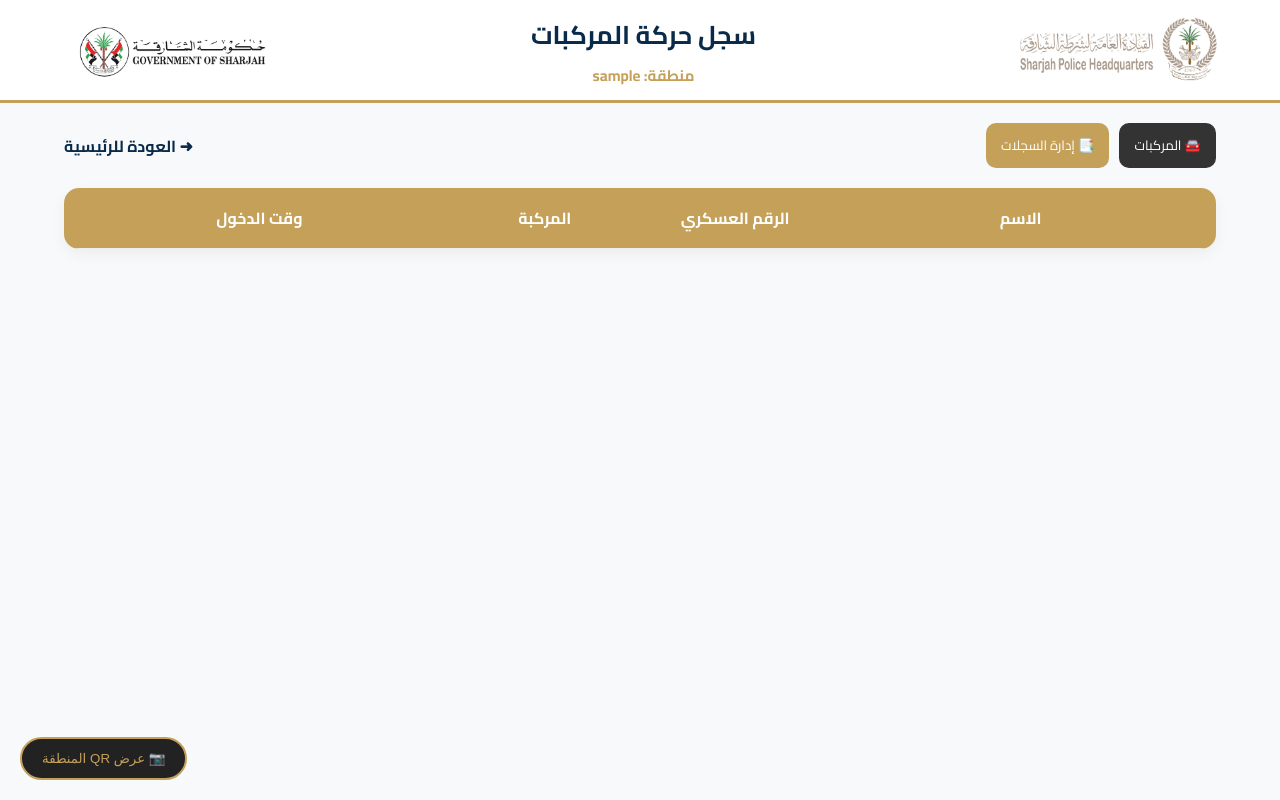
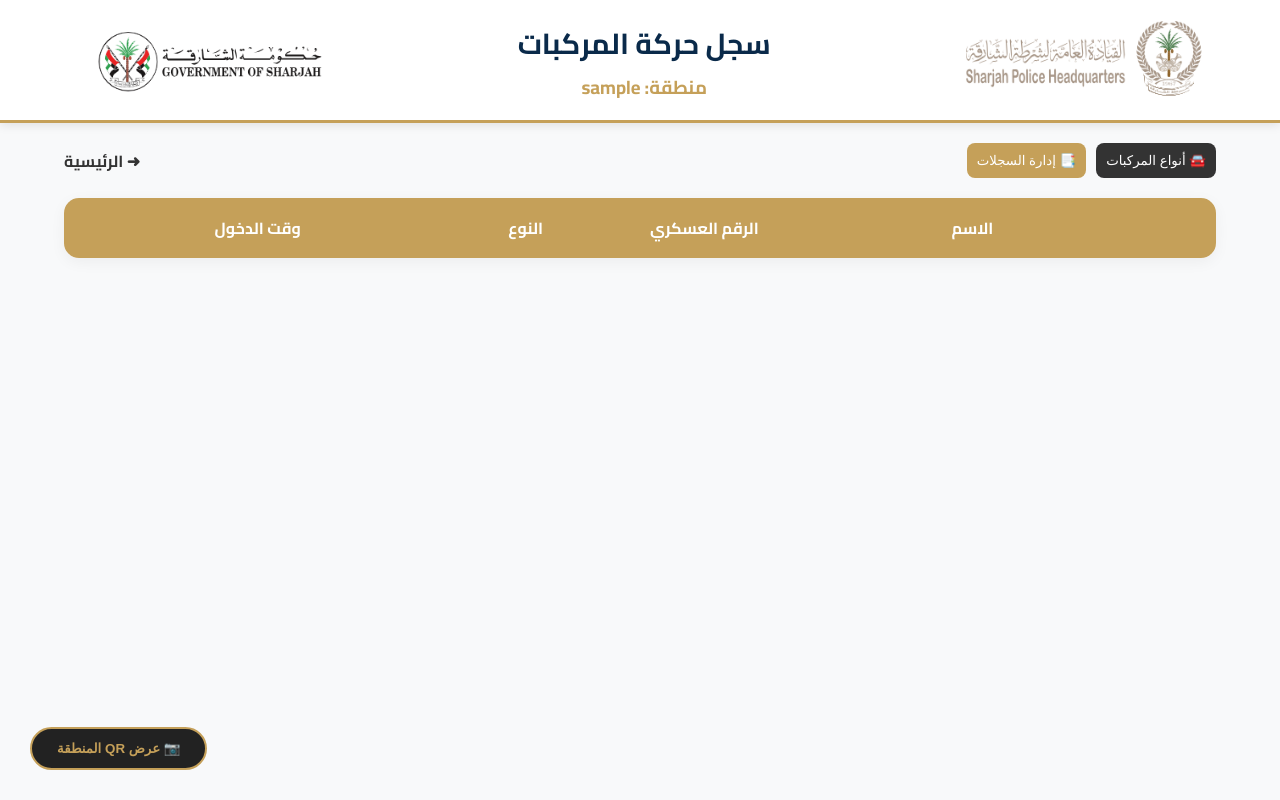
Before and after one commit to Mohammed-Alzahmi/vehicle-tracker-v2, a Flask app: a page that uses templates/region_details.html in a window 1280 px wide. Run offline with Flask 3, Linux system fonts and the light colour scheme.

Commit message:
add pytz

```diff
--- a/static/script.js
+++ b/static/script.js
@@ -1,28 +1,79 @@
-function enableAdminMode() {
-    const body = document.getElementById('pageBody');
-    const controls = document.getElementById('adminControls');
-    const checks = document.querySelectorAll('.record-check');
+let currentOldName = "";
 
-    const isActive = body.classList.toggle('admin-mode');
-    controls.style.display = isActive ? 'flex' : 'none';
-    checks.forEach(c => c.style.display = isActive ? 'block' : 'none');
+function toggleMenu(region, event) {
+    event.stopPropagation(); // يمنع دخول الصفحة عند الضغط على النقاط
+    document.querySelectorAll('.menu').forEach(m => { if(m.id !== 'menu-'+region) m.classList.remove('show'); });
+    document.getElementById('menu-' + region).classList.toggle('show');
 }
 
+window.onclick = () => document.querySelectorAll('.menu').forEach(m => m.classList.remove('show'));
+
+function deleteRegion(name, event) {
+    event.stopPropagation();
+    if (confirm("حذف منطقة " + name + "؟")) {
+        fetch("/delete-region", { method: "POST", headers: {"Content-Type": "application/json"}, body: JSON.stringify({name: name}) }).then(() => location.reload());
+    }
+}
+
+// وظائف التعديل الجديدة
+function openEditModal(oldName, event) {
+    event.stopPropagation();
+    currentOldName = oldName;
+    document.getElementById('editRegionInput').value = oldName;
+    document.getElementById('customEditModal').style.display = 'flex';
+}
+
+function closeEditModal() {
+    document.getElementById('customEditModal').style.display = 'none';
+}
+
+function saveRegionEdit() {
+    let newName = document.getElementById('editRegionInput').value;
+    if (newName && newName !== currentOldName) {
+        fetch("/edit-region", {
+            method: "POST",
+            headers: {"Content-Type": "application/json"},
+            body: JSON.stringify({old: currentOldName, new: newName})
+        }).then(() => location.reload());
+    } else {
+        closeEditModal();
+    }
+}
+
+// باقي الوظائف (إدارة السجلات والباركود)
+function enableAdminMode() {
+    const checks = document.querySelectorAll('.record-check');
+    const controls = document.getElementById('adminControls');
+    const isHidden = controls.style.display === 'none' || controls.style.display === '';
+    controls.style.display = isHidden ? 'flex' : 'none';
+    checks.forEach(c => c.style.display = isHidden ? 'block' : 'none');
+}
+function selectAllRecords() { document.querySelectorAll('.record-check').forEach(c => c.checked = true); }
+function deleteSelected() {
+    const ids = Array.from(document.querySelectorAll('.record-check:checked')).map(c => c.value);
+    if(ids.length > 0 && confirm("حذف المحدد؟")) {
+        fetch("/delete-records", { method: "POST", headers: {"Content-Type": "application/json"}, body: JSON.stringify({region: CURRENT_REGION, ids: ids}) }).then(() => location.reload());
+    }
+}
 function openQR(region) {
     const url = window.location.origin + "/register/" + encodeURIComponent(region);
-    const qrImgUrl = "https://api.qrserver.com/v1/create-qr-code/?size=200x200&data=" + url;
-    document.getElementById("qrPlaceholder").innerHTML = `<img src="${qrImgUrl}" id="qrImg" style="width:200px;">`;
+    document.getElementById("qrFrame").src = "https://api.qrserver.com/v1/create-qr-code/?size=200x200&data=" + url;
     document.getElementById("qrUrlText").innerText = url;
     document.getElementById("qrModal").style.display = "flex";
 }
-
+function copyQRLink() { navigator.clipboard.writeText(document.getElementById("qrUrlText").innerText); alert("تم النسخ!"); }
 function printQR() {
-    window.print(); // بيطبع الباركود والاسم بس لأننا عدلنا الـ CSS @media print
+    const content = document.getElementById('printableQR').innerHTML;
+    const win = window.open('', '', 'height=600,width=400');
+    win.document.write('<html><head><style>body{font-family:Cairo;text-align:center;padding:20px} iframe{width:200px;height:200px;border:none}</style></head><body>' + content + '</body></html>');
+    win.document.close();
+    setTimeout(() => { win.print(); win.close(); }, 500);
 }
-
-// دالة تحديد الكل
-function selectAllRecords() {
-    const checks = document.querySelectorAll('.record-check');
-    const allChecked = Array.from(checks).every(c => c.checked);
-    checks.forEach(c => c.checked = !allChecked);
+function openCarModal() { document.getElementById('carModal').style.display = 'flex'; }
+function addCar() {
+    const val = document.getElementById('newCarInput').value;
+    if(val) manageCar('add', val);
 }
+function manageCar(action, value) {
+    fetch("/manage-cars", { method: "POST", headers: {"Content-Type": "application/json"}, body: JSON.stringify({action: action, value: value}) }).then(() => location.reload());
+}
--- a/static/style.css
+++ b/static/style.css
@@ -2,74 +2,86 @@
 
 :root { --primary: #0a2a4a; --accent: #c5a059; --bg: #f8f9fa; --danger: #dc3545; }
 
-body { font-family: 'Cairo', sans-serif; background: var(--bg); margin: 0; direction: rtl; overflow-x: hidden; }
+body { font-family: 'Cairo', sans-serif; background: var(--bg); margin: 0; direction: rtl; }
 
-/* هيدر تكييفي بالكامل - يحل مشكلة التداخل في التلفون */
+/* هيدر مطور ورسبونسف */
 header {
     background: white;
-    padding: 10px 4%;
+    padding: 15px 5%;
     display: flex;
     justify-content: space-between;
     align-items: center;
     border-bottom: 3px solid var(--accent);
-    gap: 10px;
-    min-height: 80px;
+    box-shadow: 0 2px 10px rgba(0,0,0,0.1);
 }
-header img { height: clamp(40px, 10vw, 75px); width: auto; }
-
-.header-text { flex: 1; text-align: center; min-width: 0; }
+header img {
+    height: clamp(60px, 10vw, 90px); /* حجم متوسط ورسبونسف */
+    width: auto;
+}
+.header-text { text-align: center; }
 .header-text h2 {
     margin: 0;
     color: var(--primary);
-    font-size: clamp(0.85rem, 4vw, 1.6rem); /* يصغر ويصغر لين يناسب الشاشة */
-    white-space: nowrap;
+    font-size: clamp(1.2rem, 4vw, 1.8rem); /* عنوان كبير */
 }
 .header-text p {
-    margin: 2px 0 0 0;
-    color: var(--accent);
-    font-size: clamp(0.65rem, 2.5vw, 0.95rem);
-    font-weight: bold;
+    margin: 5px 0 0 0;
+    color: var(--accent); /* لون ذهبي */
+    font-size: clamp(0.8rem, 2.5vw, 1rem); /* أصغر نتفة */
+    font-weight: 600;
 }
 
-/* حل مشكلة اللنك اللي طالع برا المودال */
-.qr-link-box {
-    background: #f0f0f0;
-    padding: 10px;
-    border-radius: 8px;
-    font-size: 0.7rem;
-    margin: 15px 0;
-    word-break: break-all; /* يخلي اللنك ينكسر وينزل سطر جديد */
-    color: #666;
-    border: 1px solid #ddd;
+/* حقل الإضافة */
+.add-region-container { max-width: 600px; margin: 30px auto; display: flex; padding: 0 20px; }
+.add-region-container input { flex: 1; padding: 15px; border: 2px solid #ddd; border-radius: 0 12px 12px 0; outline: none; font-family: 'Cairo'; }
+.add-region-container button { padding: 15px 25px; background: var(--primary); color: white; border: none; border-radius: 12px 0 0 12px; cursor: pointer; font-weight: bold; }
+
+/* كروت المناطق - الكرت كامل قابل للضغط */
+.regions-grid { display: grid; grid-template-columns: repeat(auto-fill, minmax(280px, 1fr)); gap: 20px; padding: 20px 5%; }
+.region-card {
+    background: white;
+    border-radius: 15px;
+    box-shadow: 0 4px 15px rgba(0,0,0,0.05);
+    position: relative;
+    border: 1px solid #eee;
+    text-align: center;
+    padding: 50px 20px;
+    cursor: pointer;
+    transition: 0.3s;
+}
+.region-card:hover { transform: translateY(-5px); box-shadow: 0 8px 25px rgba(0,0,0,0.1); }
+.region-title {
+    font-size: 1.8rem;
+    font-weight: 700;
+    color: var(--primary);
+    text-decoration: none;
+    display: inline-block;
+    padding-bottom: 5px;
+    border-bottom: 3px solid var(--accent);
 }
 
-/* جدول السجلات - إزالة الفراغ */
-.records-table-row {
-    display: grid;
-    grid-template-columns: 2fr 1fr 1fr 2fr; /* الحالة العادية: الاسم يبدأ من الطرف */
-    align-items: center;
-    text-align: center;
-    padding: 15px 5px;
-    border-bottom: 1px solid #eee;
-    transition: 0.3s ease;
+/* المنيو (الثلاث نقاط) - منع انتشار الضغط */
+.dots-container {
+    position: absolute;
+    top: 15px;
+    left: 15px;
+    cursor: pointer;
+    padding: 10px;
+    z-index: 10;
 }
+.menu { display: none; position: absolute; top: 45px; left: 15px; background: white; border-radius: 8px; box-shadow: 0 5px 20px rgba(0,0,0,0.15); z-index: 100; }
+.menu.show { display: block; }
+.menu button { display: block; width: 110px; padding: 12px; border: none; background: none; font-family: 'Cairo'; text-align: right; cursor: pointer; }
 
-/* وضع الإدارة - يظهر الفراغ فقط هنا للتشيك بوكس */
-.admin-mode .records-table-row {
-    grid-template-columns: 45px 2fr 1fr 1fr 2fr;
-}
+/* مودال التعديل الاحترافي */
+.edit-modal { display: none; position: fixed; inset: 0; background: rgba(0,0,0,0.7); align-items: center; justify-content: center; z-index: 2000; }
+.edit-content { background: white; padding: 30px; border-radius: 20px; width: 90%; max-width: 400px; text-align: center; }
+.edit-content input { width: 100%; padding: 12px; margin: 20px 0; border: 1px solid #ddd; border-radius: 10px; font-family: 'Cairo'; text-align: center; font-size: 1.1rem; }
 
-.record-check { display: none; }
-.admin-mode .record-check { display: block; margin: 0 auto; }
-
-/* لون النوع (المركبة) أسود */
-.type-link { color: black !important; text-decoration: none; font-weight: 600; }
-
-/* باقي التنسيقات ثابتة */
-.container { padding: 20px 5%; }
-.regions-grid { display: grid; grid-template-columns: repeat(auto-fill, minmax(280px, 1fr)); gap: 20px; }
-.region-card { background: white; border-radius: 15px; padding: 40px 20px; position: relative; box-shadow: 0 4px 15px rgba(0,0,0,0.05); text-align: center; cursor: pointer; border: 1px solid #eee; }
-.region-title { font-size: 1.6rem; font-weight: 700; color: var(--primary); border-bottom: 3px solid var(--accent); display: inline-block; }
-.floating-qr { position: fixed; bottom: 20px; left: 20px; background: #222; color: var(--accent); border: 2px solid var(--accent); padding: 12px 20px; border-radius: 50px; cursor: pointer; z-index: 999; }
-.modal { display: none; position: fixed; inset: 0; background: rgba(0,0,0,0.6); align-items: center; justify-content: center; z-index: 1000; padding: 20px; }
-.qr-content { background: white; padding: 25px; border-radius: 20px; width: 100%; max-width: 350px; text-align: center; }
+/* صفحة السجلات وباقي الستايليات */
+.tag { color: #000 !important; font-weight: bold; }
+.record-check { display: none; transform: scale(1.3); }
+.admin-only-controls { display: none; gap: 10px; margin-bottom: 15px; justify-content: center; }
+.modal { display: none; position: fixed; inset: 0; background: rgba(0,0,0,0.6); align-items: center; justify-content: center; z-index: 1000; }
+.qr-content { background: white; padding: 25px; border-radius: 20px; text-align: center; width: 320px; }
+.floating-qr { position: fixed; bottom: 30px; left: 30px; background: #222; color: var(--accent); border: 2px solid var(--accent); padding: 12px 25px; border-radius: 50px; cursor: pointer; font-weight: bold; }
--- a/templates/region_details.html
+++ b/templates/region_details.html
@@ -2,124 +2,71 @@
 <html lang="ar" dir="rtl">
 <head>
     <meta charset="UTF-8">
-    <meta name="viewport" content="width=device-width, initial-scale=1.0">
-    <title>سجلات {{ region }}</title>
+    <title>{{ region }}</title>
     <link rel="stylesheet" href="{{ url_for('static', filename='style.css') }}">
 </head>
-<body id="pageBody">
+<body>
 <header>
     <img src="{{ url_for('static', filename='shj-gov.png') }}">
     <div class="header-text">
-        <h2>سجل حركة المركبات</h2>
-        <p>منطقة: {{ region }}</p>
+        <h2 style="margin:0;">سجل حركة المركبات</h2>
+        <h3 style="margin:0; color:var(--accent);">منطقة: {{ region }}</h3>
     </div>
     <img src="{{ url_for('static', filename='shj-police.png') }}">
 </header>
-
-<div class="container">
-    <div style="display: flex; justify-content: space-between; align-items: center; margin-bottom: 20px; flex-wrap: wrap; gap: 10px;">
+<div class="container" style="padding: 20px 5%;">
+    <div style="display: flex; justify-content: space-between; align-items: center; margin-bottom: 20px;">
         <div style="display: flex; gap: 10px;">
-            <button onclick="openCarModal()" style="background:#333; color:white; border:none; padding:10px 15px; border-radius:10px; cursor:pointer; font-family:'Cairo';">🚘 المركبات</button>
-            <button id="adminToggleBtn" onclick="toggleAdminMode()" style="background:var(--accent); color:white; border:none; padding:10px 15px; border-radius:10px; cursor:pointer; font-family:'Cairo';">📑 إدارة السجلات</button>
+            <button class="btn-main" style="background:#333; color:white; padding:10px; border-radius:8px; border:none; cursor:pointer;" onclick="openCarModal()">🚘 أنواع المركبات</button>
+            <button class="btn-main" id="toggleAdminBtn" style="background:var(--accent); color:white; padding:10px; border-radius:8px; border:none; cursor:pointer;" onclick="enableAdminMode()">📑 إدارة السجلات</button>
         </div>
-        <a href="/" style="text-decoration:none; color:var(--primary); font-weight:bold;">➜ العودة للرئيسية</a>
+        <div id="adminControls" class="admin-only-controls">
+            <button class="btn-main" style="background:#666; color:white; padding:10px; border-radius:8px; border:none;" onclick="selectAllRecords()">✅ تحديد الكل</button>
+            <button class="btn-main" style="background:var(--danger); color:white; padding:10px; border-radius:8px; border:none;" onclick="deleteSelected()">🗑️ حذف المحدد</button>
+        </div>
+        <a href="/" style="text-decoration:none; color:#333; font-weight:bold;">➜ الرئيسية</a>
     </div>
-
-    <div id="adminControls" style="display:none; margin-bottom:15px; text-align:center; background:#eee; padding:10px; border-radius:10px;">
-        <button onclick="selectAll()" style="margin-left:10px;">تحديد الكل</button>
-        <button onclick="deleteSelected()" style="background:var(--danger); color:white; border:none; padding:5px 15px; border-radius:5px;">حذف</button>
+    <div style="background: white; border-radius: 15px; overflow: hidden; box-shadow: 0 4px 15px rgba(0,0,0,0.05);">
+        <div style="display: grid; grid-template-columns: 50px 2fr 1fr 1fr 2fr; background: var(--accent); color: white; padding: 15px; font-weight: bold; text-align: center;">
+            <div></div><div>الاسم</div><div>الرقم العسكري</div><div>النوع</div><div>وقت الدخول</div>
+        </div>
+        {% for r in records %}
+        <div style="display: grid; grid-template-columns: 50px 2fr 1fr 1fr 2fr; padding: 15px; border-bottom: 1px solid #eee; text-align: center; align-items: center;">
+            <div><input type="checkbox" class="record-check" value="{{ r.id }}"></div>
+            <div style="font-weight: bold;">{{ r.name }}</div>
+            <div class="tag">{{ r.military_id }}</div>
+            <div style="color: #007bff;">{{ r.car_type }}</div>
+            <div style="font-size: 0.8rem; color: #666;">{{ r.time }}</div>
+        </div>
+        {% endfor %}
     </div>
-
-    <div style="background: white; border-radius: 15px; overflow: hidden; box-shadow: 0 5px 15px rgba(0,0,0,0.05);">
-        <div class="records-table-row" style="background: var(--accent); color: white; font-weight: bold;">
-            <div class="record-check"></div>
-            <div>الاسم</div>
-            <div>الرقم العسكري</div>
-            <div>المركبة</div> <div>وقت الدخول</div>
+</div>
+<button class="floating-qr" onclick="openQR('{{ region }}')">📷 عرض QR المنطقة</button>
+<div id="qrModal" class="modal">
+    <div class="qr-content" id="printableQR">
+        <h3 style="margin:0">رمز الدخول</h3>
+        <h4 style="color:var(--accent); margin: 5px 0 15px 0;">منطقة: {{ region }}</h4>
+        <iframe id="qrFrame" style="width:200px; height:200px; border:none;"></iframe>
+        <div class="qr-link-box" id="qrUrlText"></div>
+        <div style="display:flex; gap:10px;">
+            <button onclick="copyQRLink()" style="flex:1; padding:10px; border-radius:5px; border:none; background:#444; color:white; cursor:pointer;">📋 نسخ</button>
+            <button onclick="printQR()" style="flex:1; padding:10px; border-radius:5px; border:none; background:#28a745; color:white; cursor:pointer;">🖨️ طباعة</button>
         </div>
-        <div id="recordsList">
-            {% for r in records %}
-            <div class="records-table-row">
-                <input type="checkbox" class="record-check" value="{{ r.id }}">
-                <div style="font-weight: 600;">{{ r.name }}</div>
-                <div>{{ r.military_id }}</div>
-                <div class="type-link">{{ r.car_type }}</div> <div style="font-size: 0.8rem; color: #777;">{{ r.time }}</div>
-            </div>
+        <p onclick="document.getElementById('qrModal').style.display='none'" style="cursor:pointer; color:red; margin-top:15px; font-weight:bold;">إغلاق</p>
+    </div>
+</div>
+<div id="carModal" class="modal">
+    <div class="qr-content" style="width:90%; max-width:400px;">
+        <div style="display:flex; justify-content:space-between; margin-bottom:15px;"><h3>قائمة المركبات</h3><span onclick="document.getElementById('carModal').style.display='none'" style="cursor:pointer; font-size:1.5rem">&times;</span></div>
+        <div id="carList" style="max-height:200px; overflow-y:auto; margin-bottom:15px; border:1px solid #eee; border-radius:10px;">
+            {% for car in car_types %}
+            <div style="display:flex; justify-content:space-between; padding:10px; border-bottom:1px solid #eee;"><span>🚗 {{ car }}</span><span style="color:red; cursor:pointer" onclick="manageCar('delete', '{{ car }}')">🗑️</span></div>
             {% endfor %}
         </div>
+        <div style="display:flex; gap:5px;"><input id="newCarInput" style="flex:1; padding:10px; border:1px solid #ddd; border-radius:8px;" placeholder="نوع جديد..."><button onclick="addCar()" style="background:var(--primary); color:white; border:none; padding:10px; border-radius:8px;">+</button></div>
     </div>
 </div>
-
-<button class="floating-qr" onclick="showQR()">📷 عرض QR المنطقة</button>
-
-<div id="qrModal" class="modal">
-    <div class="qr-content">
-        <div id="printArea">
-            <h2 style="margin: 0; color: var(--primary);">رمز دخول المركبات</h2>
-            <h3 style="margin: 5px 0 15px 0; color: var(--accent);">منطقة: {{ region }}</h3>
-            <div id="qrCodeContainer"></div>
-        </div>
-
-        <div class="qr-link-box" id="qrUrlDisplay"></div>
-
-        <div style="display: flex; gap: 10px; margin-top: 15px;">
-            <button onclick="printQR()" style="flex: 1; padding: 10px; background: #28a745; color: white; border: none; border-radius: 8px; cursor: pointer;">🖨️ طباعة</button>
-            <button onclick="copyLink()" style="flex: 1; padding: 10px; background: #666; color: white; border: none; border-radius: 8px; cursor: pointer;">📋 نسخ</button>
-        </div>
-        <p onclick="closeModal('qrModal')" style="color: red; cursor: pointer; margin-top: 15px; font-weight: bold;">إغلاق</p>
-    </div>
-</div>
-
-<script>
-    const REGION_NAME = "{{ region }}";
-
-    function toggleAdminMode() {
-        const body = document.getElementById('pageBody');
-        const controls = document.getElementById('adminControls');
-        body.classList.toggle('admin-mode');
-        controls.style.display = body.classList.contains('admin-mode') ? 'block' : 'none';
-    }
-
-    function showQR() {
-        const url = window.location.origin + "/register/" + encodeURIComponent(REGION_NAME);
-        const qrContainer = document.getElementById('qrCodeContainer');
-        qrContainer.innerHTML = `<img src="https://api.qrserver.com/v1/create-qr-code/?size=200x200&data=${url}" id="qrImg" style="width:200px;">`;
-        document.getElementById('qrUrlDisplay').innerText = url;
-        document.getElementById('qrModal').style.display = 'flex';
-    }
-
-    function printQR() {
-        const qrSrc = document.getElementById('qrImg').src;
-        const win = window.open('', '', 'height=600,width=450');
-        win.document.write(`
-            <html>
-            <head><title>طباعة QR</title>
-            <style>
-                body { font-family: 'Cairo', sans-serif; text-align: center; padding: 40px; direction: rtl; }
-                h1 { color: #0a2a4a; margin-bottom: 0; }
-                h2 { color: #c5a059; margin-top: 10px; }
-                img { width: 300px; margin-top: 30px; }
-            </style>
-            </head>
-            <body>
-                <h1>رمز دخول المركبات</h1>
-                <h2>منطقة: ${REGION_NAME}</h2>
-                <img src="${qrSrc}">
-                <p style="margin-top:40px; color:#888;">نظام إدارة السجلات الرقمي</p>
-            </body>
-            </html>
-        `);
-        win.document.close();
-        setTimeout(() => { win.print(); win.close(); }, 500);
-    }
-
-    function closeModal(id) { document.getElementById(id).style.display = 'none'; }
-    function copyLink() {
-        const text = document.getElementById('qrUrlDisplay').innerText;
-        navigator.clipboard.writeText(text);
-        alert("تم نسخ الرابط");
-    }
-</script>
+<script>const CURRENT_REGION = "{{ region }}";</script>
 <script src="{{ url_for('static', filename='script.js') }}"></script>
 </body>
 </html>
```
